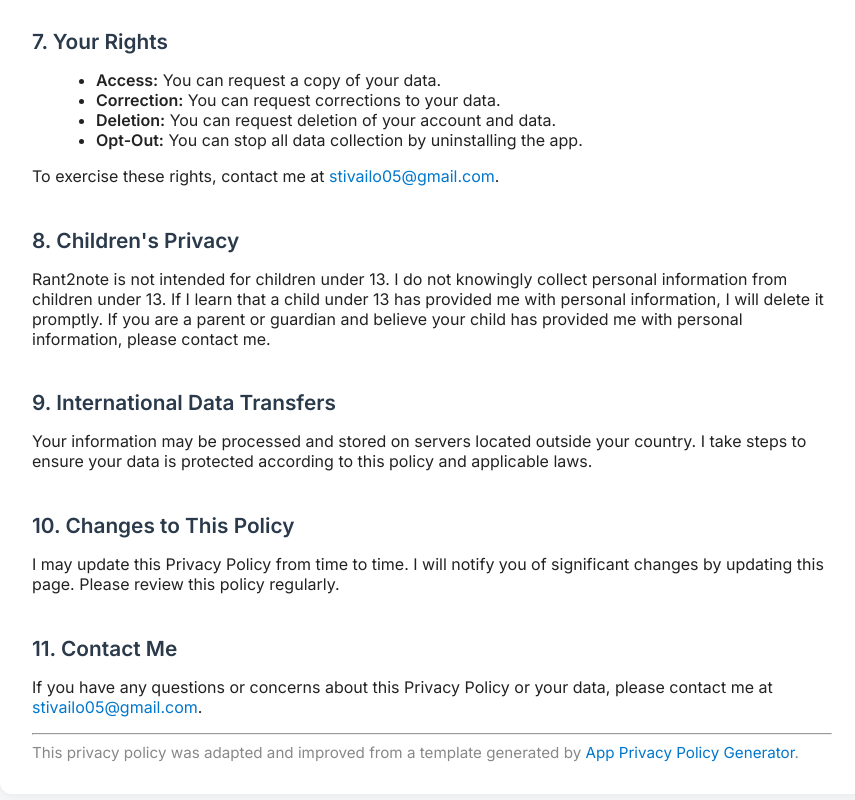
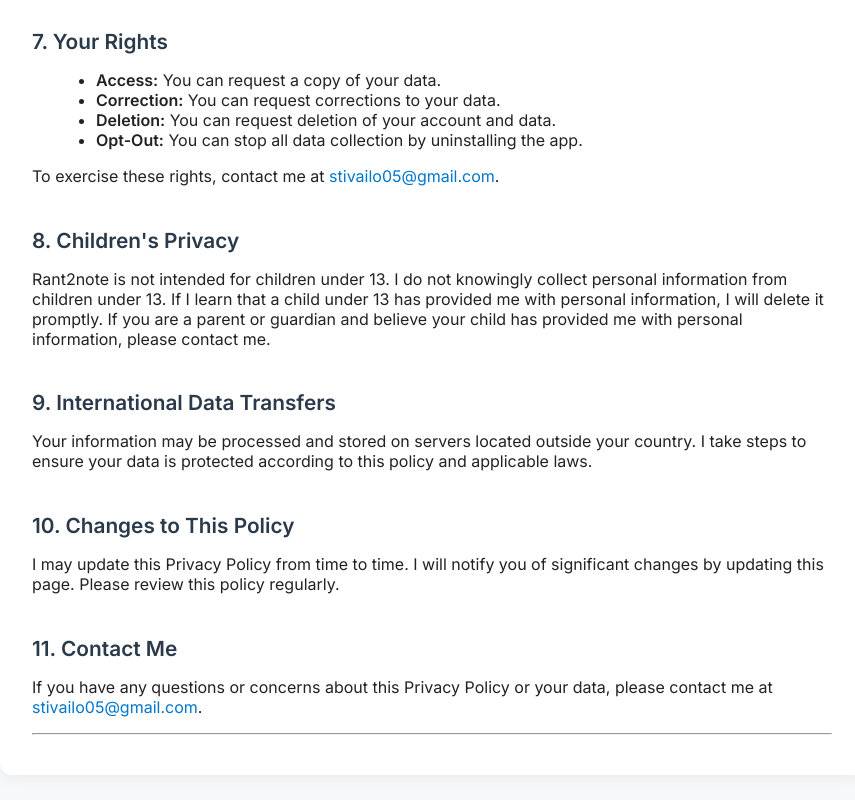
Before and after one commit to IvailoStoianov/privacy, a plain HTML site: page index.html in a window 1280 px wide. Shown: the part 1462-2262 px from the top of the page, without its empty margins (208-1063 px from the left). Drawn offline with Linux system fonts and the light colour scheme.

Commit message:
Update index.html

```diff
--- a/index.html
+++ b/index.html
@@ -122,7 +122,6 @@
     <p>If you have any questions or concerns about this Privacy Policy or your data, please contact me at <a href="mailto:stivailo05@gmail.com">stivailo05@gmail.com</a>.</p>
 
     <hr>
-    <div style="font-size:0.95em;color:#888;">This privacy policy was adapted and improved from a template generated by <a href="https://app-privacy-policy-generator.nisrulz.com/" target="_blank" rel="noopener noreferrer">App Privacy Policy Generator</a>.</div>
   </div>
 </body>
 </html>
```
